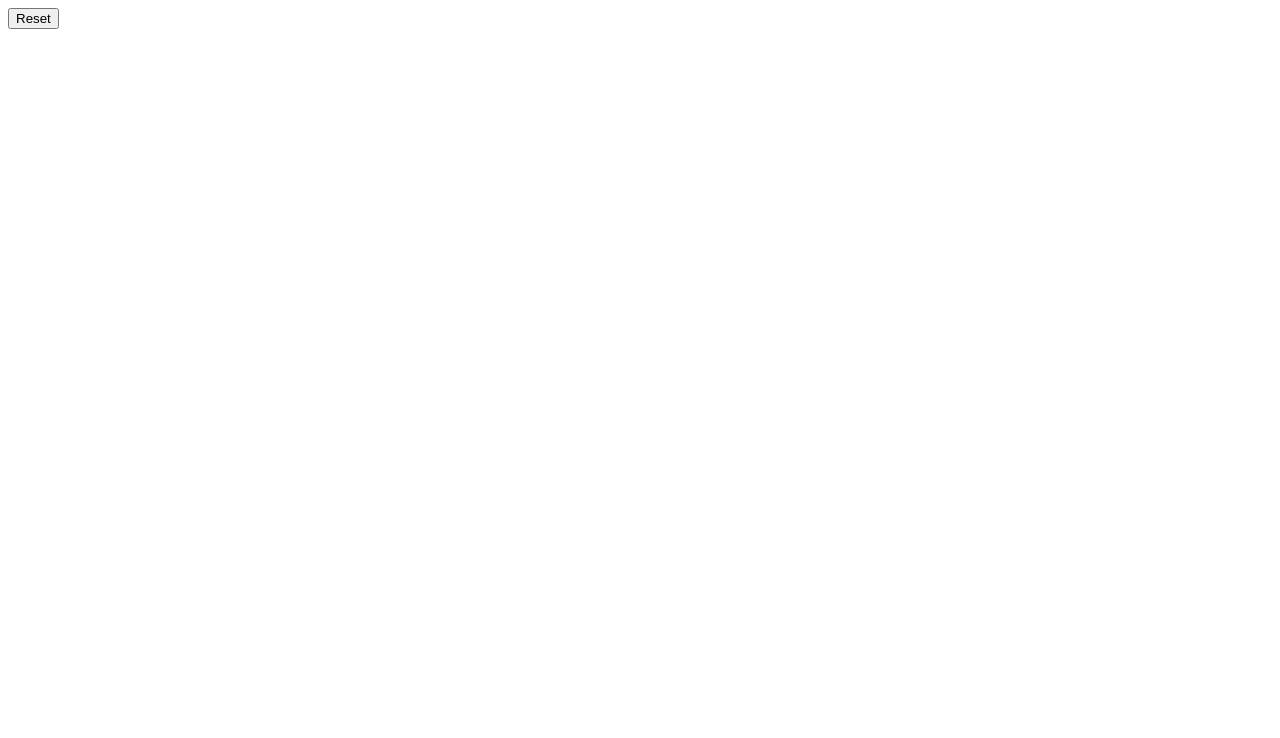
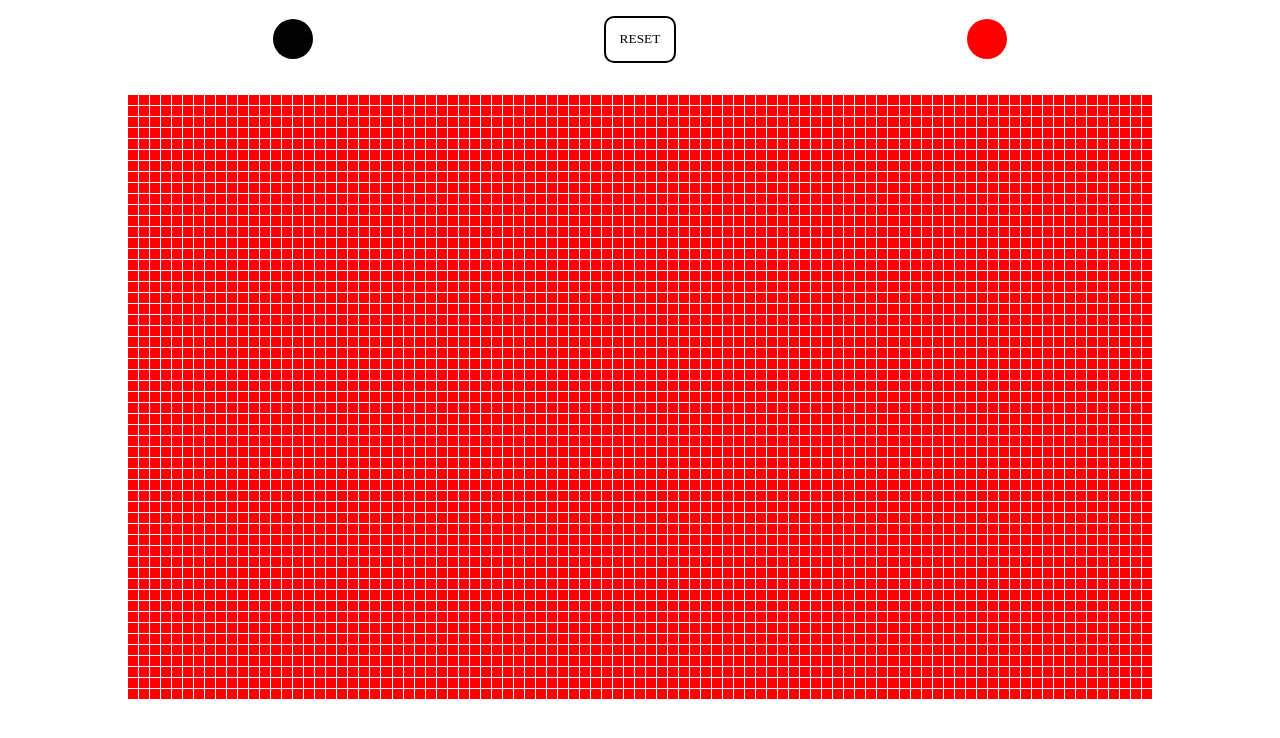
Before and after one commit to Juddalicious/Etch, a plain HTML site: page index.html in a window 1280 px wide. Drawn offline with Linux system fonts and the light colour scheme; the site is published under a folder, as on GitHub Pages, so addresses that start at the root find nothing; a web font is replaced by a local one.

Commit message:
Removed initial forward slash from css and js links

```diff
--- a/index.html
+++ b/index.html
@@ -5,9 +5,9 @@
     <meta charset="UTF-8">
     <meta http-equiv="X-UA-Compatible" content="IE=edge">
     <meta name="viewport" content="width=device-width, initial-scale=1.0">
-    <link rel="stylesheet" href="/Styles/style.css">
+    <link rel="stylesheet" href="Styles/style.css">
     <link href="https://fonts.googleapis.com/css2?family=Kiwi+Maru:wght@400;500&display=swap" rel="stylesheet">
-    <script src="/Scripts/main.js" defer></script>
+    <script src="Scripts/main.js" defer></script>
     <title>Etch-a-Sketch</title>
 </head>
 
```
